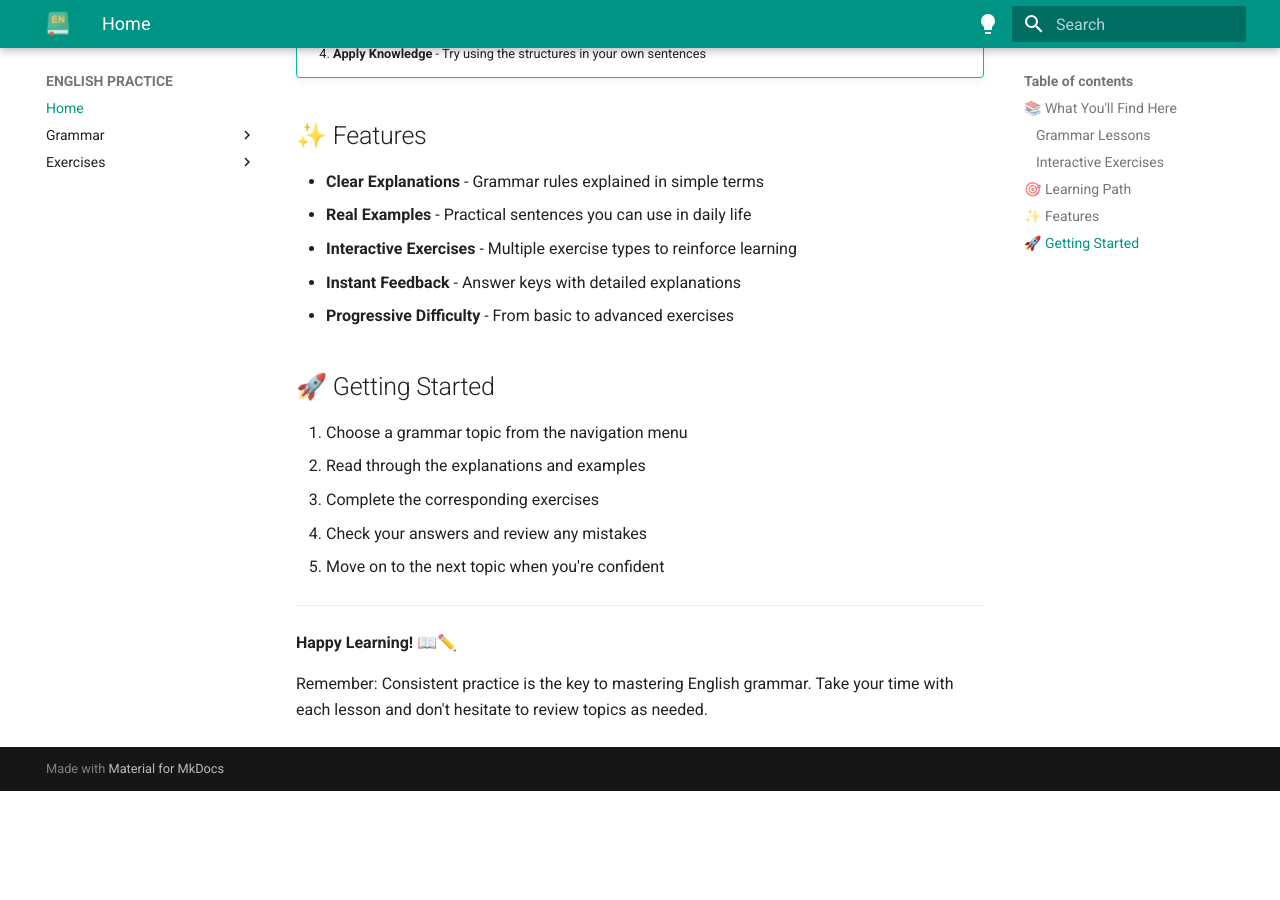
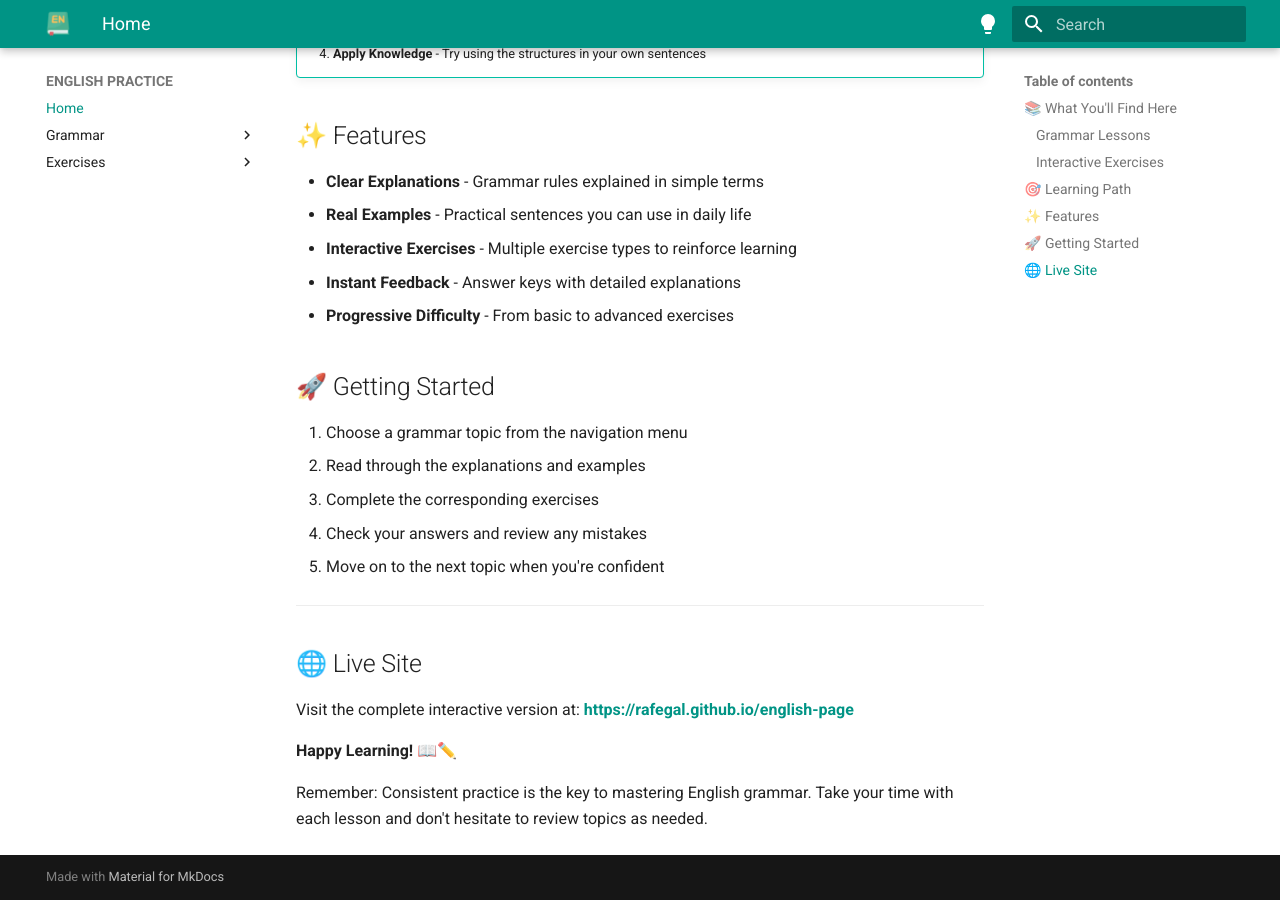
Before and after one commit to rafegal/english-page, an MkDocs documentation site: the page built from docs/index.md, in a window 1280 px wide and 900 px high, scrolled down 896 px. Built offline with MkDocs 1.6.1 and Material for MkDocs 9.7.7, drawn with Linux system fonts in a browser that asks for light colours; before the commit the page ends 1687 px from its top, so only the background shows below that.

```diff
--- a/docs/index.md
+++ b/docs/index.md
@@ -44,6 +44,10 @@
 
 ---
 
+## 🌐 Live Site
+
+Visit the complete interactive version at: **[https://rafegal.github.io/english-page](https://rafegal.github.io/english-page)**
+
 **Happy Learning!** 📖✏️
 
 Remember: Consistent practice is the key to mastering English grammar. Take your time with each lesson and don't hesitate to review topics as needed.
```
Also changed, not shown: README.md (+2 -2 lines).
